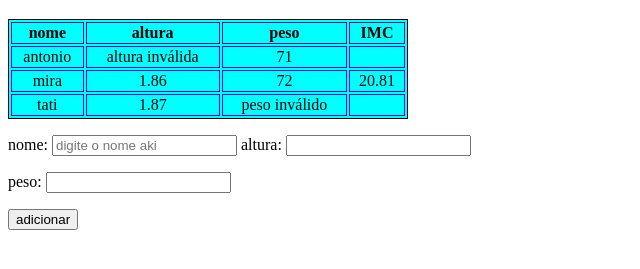
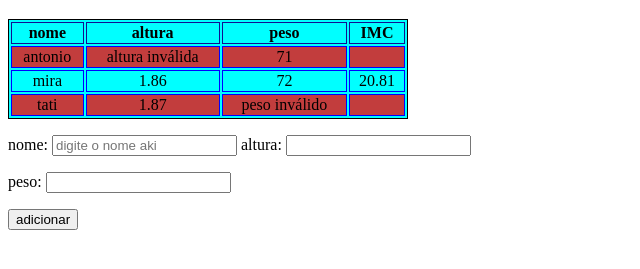
Before and after one commit to Anderlan-Nunes/tabela, a plain HTML site: page index.html in a window 1280 px wide. Shown: the part 61-330 px from the top of the page, without its empty margins (0-640 px from the left). Drawn offline with Linux system fonts and the light colour scheme.

Commit message:
alterando o style dinamicamente. adicando uma classe no html

```diff
--- a/css/style.css
+++ b/css/style.css
@@ -12,3 +12,8 @@ td{
 th{
     border: 1px solid rgb(16, 16, 146);
 }
+
+/* o calculamc.js qndo o paciente eh invalido ele coloca essa classe nesse paciente*/
+.paciente-invalido{
+    background-color: rgba(255, 0, 0, 0.76);
+}
--- a/js/calculaimc.js
+++ b/js/calculaimc.js
@@ -20,12 +20,14 @@ var pacientes = document.querySelectorAll(".paciente")
         if(altura < 1 || altura > 2.5){
             alturaTd.textContent = "altura inválida";
             var alturaEhValida = false;
+            paciente.classList.add("paciente-invalido")
         }
 
         if(peso > 400 || peso < 0){
             pesoTd.textContent = "peso inválido";
             var pesoEhvalido = false;
-        }else
+            paciente.classList.add("paciente-invalido")
+        }
 
         if (pesoEhvalido && alturaEhValida){
             var imc = calculaImc(peso, altura);
```
